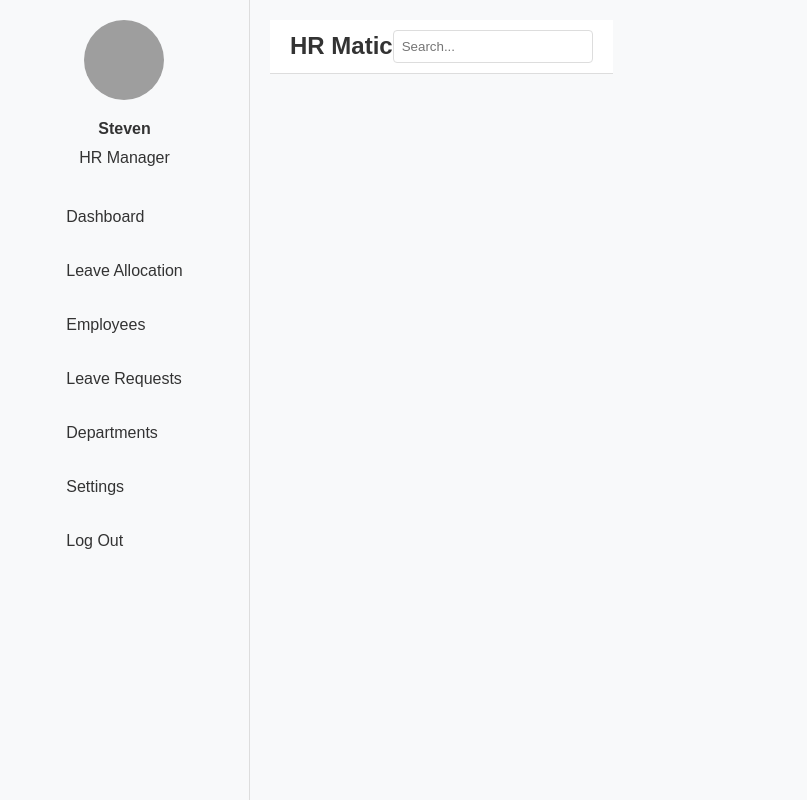
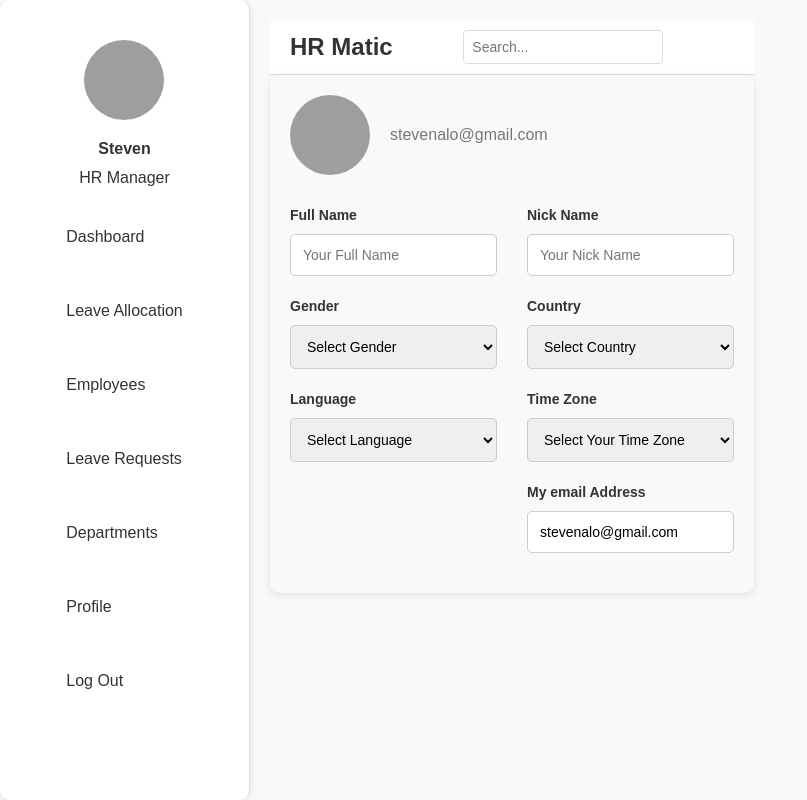
Before and after one commit to luvley-dee48/HR-MATIC-BACKEND, a React (Vite) app in the folder client/: page /profile in a window 1280 px wide. Shown: the whole page, without its empty margins (0-807 px from the left). Built offline with nearby package versions, Linux system fonts and the light colour scheme; grey boxes are pictures that could not be loaded.

Commit message:
profile page

```diff
--- a/client/src/App.css
+++ b/client/src/App.css
@@ -187,3 +187,160 @@ body, .main-content {
     margin-right: 10px;
     vertical-align: middle;
 }
+
+/* Profile Container */
+.profile-container {
+  max-width: 1000px;
+  margin: 0 auto;
+  padding: 20px;
+  background-color: #f9f9f9; /* Light background color */
+  border-radius: 10px;
+  box-shadow: 0 2px 8px rgba(0, 0, 0, 0.1);
+  display: flex;
+  flex-direction: column;
+}
+
+/* Profile Header */
+.profile-header {
+  display: flex;
+  align-items: center;
+  margin-bottom: 30px;
+}
+
+.profile-avatar {
+  width: 80px;
+  height: 80px;
+  border-radius: 50%;
+  margin-right: 20px;
+}
+
+.profile-info h2 {
+  margin: 0;
+  font-size: 26px;
+  font-weight: bold;
+}
+
+.profile-info p {
+  margin: 0;
+  color: #777;
+  font-size: 16px;
+}
+
+/* Profile Body */
+.profile-body {
+  display: flex;
+  justify-content: space-between;
+  gap: 30px; /* Space between columns */
+}
+
+.profile-column {
+  flex: 1;
+}
+
+/* Profile Field */
+.profile-field {
+  margin-bottom: 20px;
+}
+
+.profile-field label {
+  display: block;
+  margin-bottom: 8px;
+  font-weight: bold;
+  color: #333;
+  font-size: 14px;
+}
+
+.profile-field input,
+.profile-field select {
+  width: 100%;
+  padding: 12px;
+  font-size: 14px;
+  border: 1px solid #ccc;
+  border-radius: 5px;
+  transition: border-color 0.3s;
+}
+
+.profile-field input:focus,
+.profile-field select:focus {
+  border-color: #0056b3; /* Blue border on focus */
+}
+
+/* Email and Date Info */
+.profile-email-info {
+  margin-top: 20px;
+  font-size: 14px;
+  color: #555;
+}
+
+.profile-email-info small {
+  color: #999;
+}
+
+/* Side Menu */
+.sidebar {
+  width: 250px;
+  background-color: #fff;
+  box-shadow: 0 2px 8px rgba(0, 0, 0, 0.1);
+  border-radius: 10px;
+  padding: 20px;
+  position: fixed;
+  top: 0;
+  bottom: 0;
+  left: 0;
+}
+
+.sidebar ul {
+  list-style: none;
+  padding: 0;
+  margin: 0;
+}
+
+.sidebar ul li {
+  margin-bottom: 20px;
+}
+
+.sidebar ul li a {
+  color: #333;
+  text-decoration: none;
+  font-size: 16px;
+}
+
+.sidebar ul li a:hover {
+  color: #0056b3; /* Hover color */
+}
+
+/* Top Bar */
+.topbar {
+  display: flex;
+  justify-content: space-between;
+  align-items: center;
+  padding: 20px;
+  background-color: #fff;
+  border-radius: 10px;
+  margin-bottom: 30px;
+  box-shadow: 0 2px 8px rgba(0, 0, 0, 0.1);
+}
+
+.topbar h1 {
+  margin: 0;
+  font-size: 24px;
+  font-weight: bold;
+}
+
+.topbar .search-bar {
+  width: 300px;
+  display: flex;
+  align-items: center;
+}
+
+.search-bar input {
+  width: 100%;
+  padding: 10px;
+  font-size: 14px;
+  border: 1px solid #ccc;
+  border-radius: 5px;
+}
+
+.search-bar input:focus {
+  border-color: #0056b3;
+}
--- a/client/src/App.jsx
+++ b/client/src/App.jsx
@@ -6,7 +6,7 @@ import Header from './components/Header';
 import LeaveAllocation from './components/LeaveAllocation';
 import LeaveRequests from './components/LeaveRequests';
 import Departments from './components/Departments';
-import Settings from './components/Settings';
+import Profile from './components/Profile';
 import Employee from './components/Employee';
 import './App.css';
 function App() {
@@ -23,7 +23,7 @@ function App() {
               <Route path="/leave-allocation" element={<LeaveAllocation />} />
               <Route path="/leave-requests" element={<LeaveRequests />} />
               <Route path="/departments" element={<Departments />} />
-              <Route path="/settings" element={<Settings />} />
+              <Route path="/profile" element={<Profile />} />
 
             </Routes>
           </div>
--- /dev/null
+++ b/client/src/components/Profile.jsx
@@ -0,0 +1,97 @@
+import React, { useState } from 'react';
+
+const Profile = ({ fullName, setFullName }) => {
+  const [email, setEmail] = useState('stevenalo@gmail.com');
+
+  const handleNameChange = (event) => {
+    setFullName(event.target.value);
+  };
+
+  const handleEmailChange = (event) => {
+    setEmail(event.target.value);
+  };
+
+  return (
+    <div className="profile-container">
+      <div className="profile-header">
+        <img src="/path/to/avatar.jpg" alt="Profile" className="profile-avatar" />
+        <div className="profile-info">
+          <h2>{fullName}</h2>
+          <p>{email}</p>
+        </div>
+      </div>
+
+      <div className="profile-body">
+        <div className="profile-column">
+          <div className="profile-field">
+            <label>Full Name</label>
+            <input
+              type="text"
+              value={fullName}
+              onChange={handleNameChange}
+              placeholder="Your Full Name"
+            />
+          </div>
+          <div className="profile-field">
+            <label>Gender</label>
+            <select>
+              <option>Select Gender</option>
+              <option>Male</option>
+              <option>Female</option>
+              <option>Other</option>
+            </select>
+          </div>
+          <div className="profile-field">
+            <label>Language</label>
+            <select>
+              <option>Select Language</option>
+              <option>English</option>
+              <option>Spanish</option>
+              <option>French</option>
+              {/* Add more languages as needed */}
+            </select>
+          </div>
+        </div>
+
+        <div className="profile-column">
+          <div className="profile-field">
+            <label>Nick Name</label>
+            <input type="text" placeholder="Your Nick Name" />
+          </div>
+          <div className="profile-field">
+            <label>Country</label>
+            <select>
+              <option>Select Country</option>
+              <option>United States</option>
+              <option>Canada</option>
+              <option>Australia</option>
+              {/* Add more countries as needed */}
+            </select>
+          </div>
+          <div className="profile-field">
+            <label>Time Zone</label>
+            <select>
+              <option>Select Your Time Zone</option>
+              <option>GMT</option>
+              <option>EST</option>
+              <option>PST</option>
+              {/* Add more time zones as needed */}
+            </select>
+          </div>
+          <div className="profile-field">
+            <label>My email Address</label>
+            <input
+              type="email"
+              value={email}
+              onChange={handleEmailChange}
+              placeholder="Enter your email address"
+            />
+
+          </div>
+        </div>
+      </div>
+    </div>
+  );
+};
+
+export default Profile;
--- a/client/src/components/Settings.jsx
+++ /dev/null
@@ -1,12 +0,0 @@
-import React from 'react';
-
-const Settings = () => {
-    return (
-        <div className="settings">
-            <h2>Settings</h2>
-            {/* settings infromation */}
-        </div>
-    );
-};
-
-export default Settings;
--- a/client/src/components/Sidebar.jsx
+++ b/client/src/components/Sidebar.jsx
@@ -18,7 +18,7 @@ const Sidebar = () => {
                     <li><Link to="/employees">Employees</Link></li>
                     <li><Link to="/leave-requests">Leave Requests</Link></li>
                     <li><Link to="/departments">Departments</Link></li>
-                    <li><Link to="/settings">Settings</Link></li>
+                    <li><Link to="/profile">Profile</Link></li>
                     <li><Link to="/logout">Log Out</Link></li>
                 </ul>
             </nav>
```
